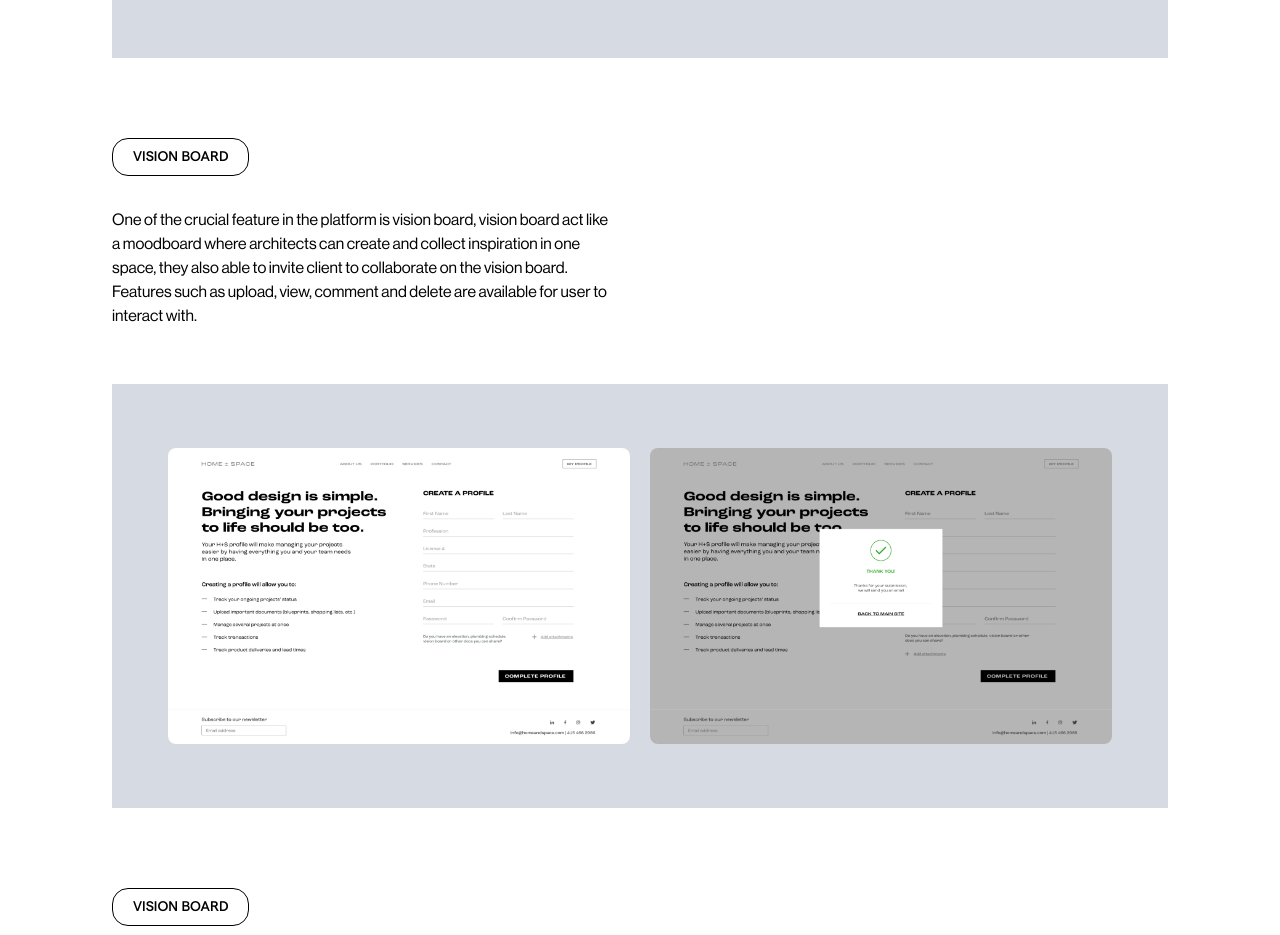
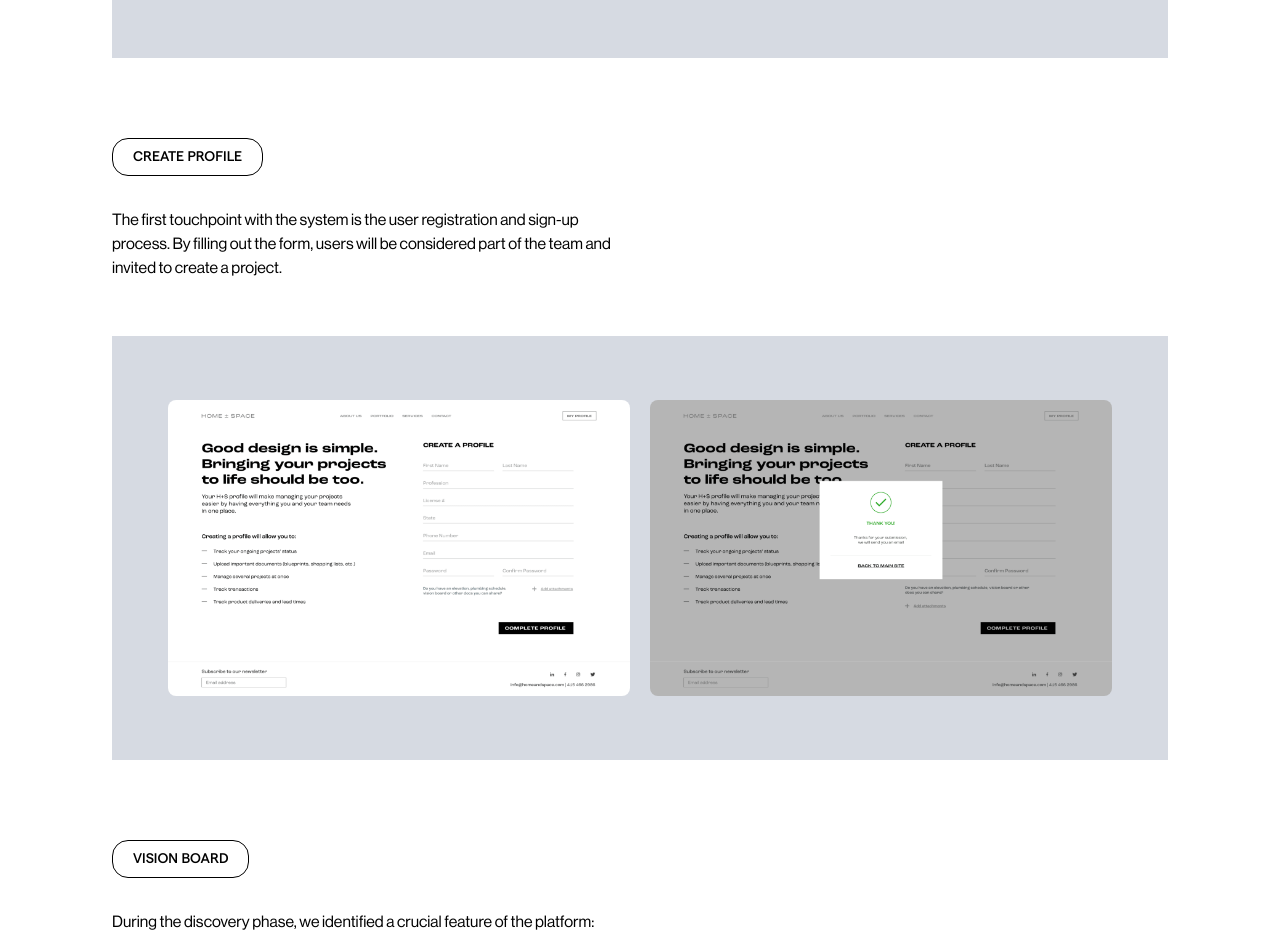
Before and after one commit to mafazaapri/mafazaapri.github.io, a React (Vite) app: page /#/work/home-space in a window 1280 px wide. Shown: the part 8320-9255 px from the top of the page. Built offline with nearby package versions, Linux system fonts and the light colour scheme.

Commit message:
Update WorkHomeSpace.jsx

```diff
--- a/src/pages/WorkHomeSpace.jsx
+++ b/src/pages/WorkHomeSpace.jsx
@@ -285,14 +285,10 @@ export default function WorkHomeSpace() {
           </div>
           <div className="grid grid-cols-1 lg:grid-cols-2 mb-14">
             <div>
-              <HeaderTitle>Vision Board</HeaderTitle>
+              <HeaderTitle>Create profile</HeaderTitle>
               <p className="max-w-[31.25rem]">
-                One of the crucial feature in the platform is vision board,
-                vision board act like a moodboard where architects can create
-                and collect inspiration in one space, they also able to invite
-                client to collaborate on the vision board. Features such as
-                upload, view, comment and delete are available for user to
-                interact with.
+                The first touchpoint with the system is the user registration and sign-up process.
+                By filling out the form, users will be considered part of the team and invited to create a project.
               </p>
             </div>
           </div>
```
